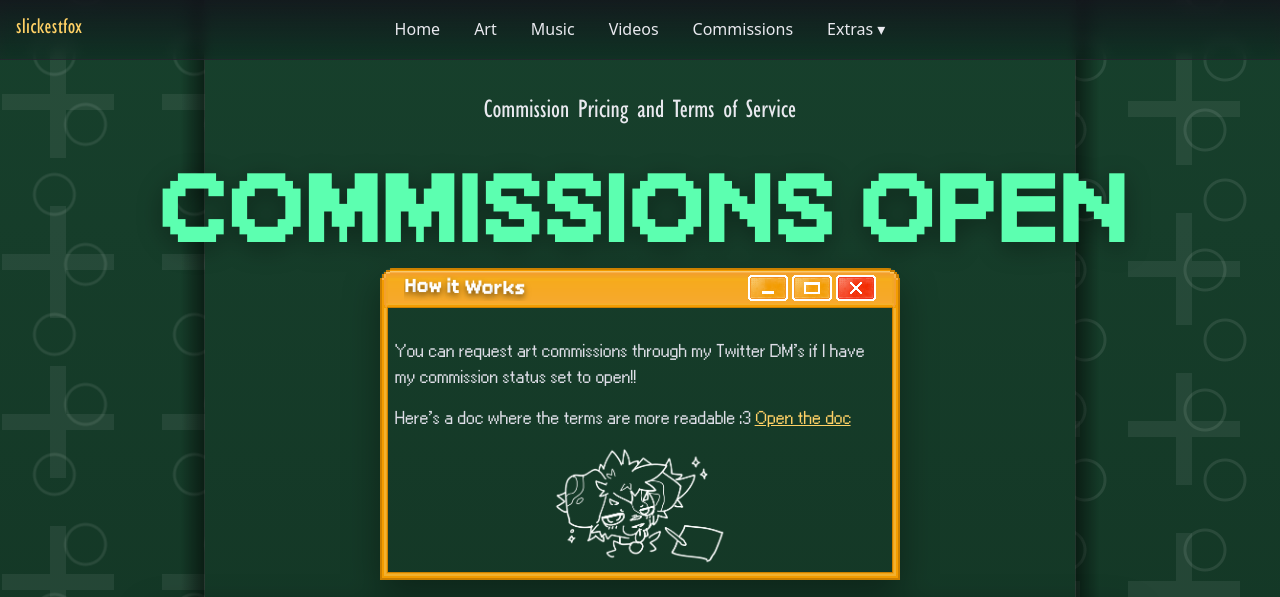
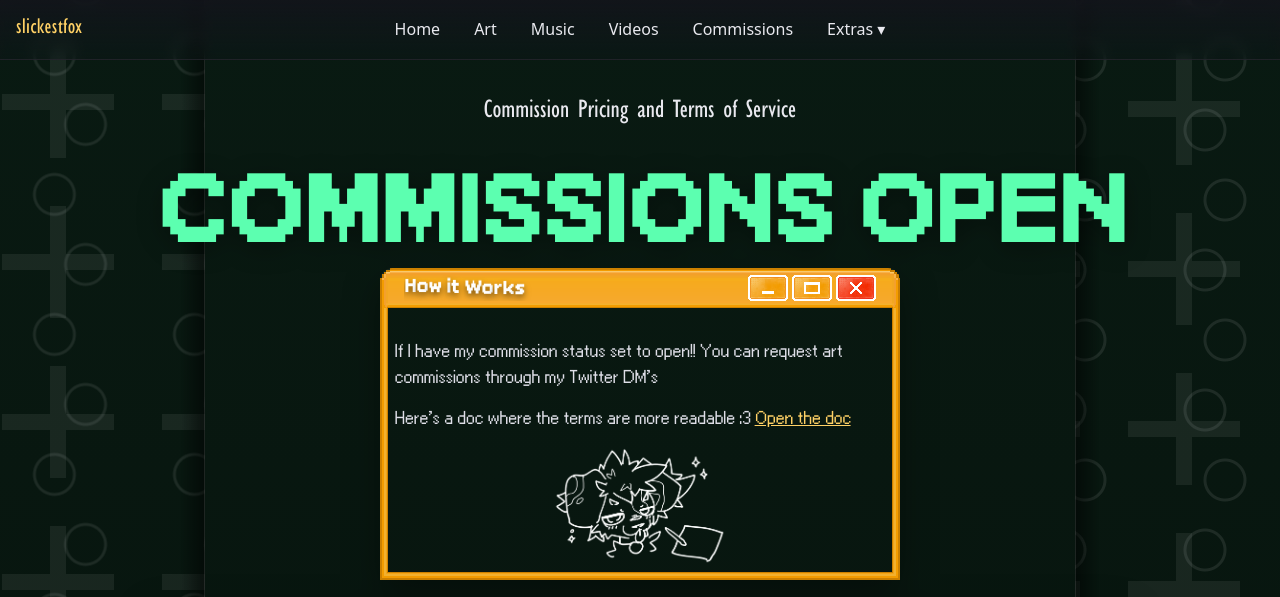
Before and after one commit to Josuero667/slickestfox-website, a plain HTML site: page comissions.html in a window 1280 px wide. Shown: the top 597 px of the page. Drawn offline with Linux system fonts and the light colour scheme.

Commit message:
Version 1.02
Changed URL Banner
Changed Comissions Body Text

```diff
--- a/comissions.html
+++ b/comissions.html
@@ -57,7 +57,7 @@
         </div>
       </div>
       <div class="luna-body">
-        <p>You can request art commissions through my Twitter DM’s if I have my commission status set to open!!</p>
+        <p>If I have my commission status set to open!! You can request art commissions through my Twitter DM’s </p>
 
         <p>Here’s a doc where the terms are more readable :3 <a href="https://docs.google.com/document/d/1zNpQGxoMZdQBrpU7XLlzCokvoXq4_9g-JSp3YZvnwjU/edit?usp=sharing" target="_blank" rel="noopener noreferrer">Open the doc</a></p>
         <img class="luna-img" src="assets/macchi doodling.png" alt="small doodle" style="max-width:180px; border-radius:10px; display:block; margin:10px auto 0;"/>
@@ -215,8 +215,8 @@
         const colorStr = getComputedStyle(el).color; // rgb(...)
         const base = parseRGB(colorStr);
         // Much darker gradient shades for the page background
-        const top = rgbMul(base, 0.25);   // strong darkening
-        const bot = rgbMul(base, 0.12);   // even darker at bottom
+        const top = rgbMul(base, 0.1);   // strong darkening
+        const bot = rgbMul(base, 0.04);   // even darker at bottom
         document.body.style.background = `linear-gradient(180deg, ${top} 0%, ${bot} 100%)`;
       }
       if (document.readyState === 'loading') document.addEventListener('DOMContentLoaded', apply);
```
Also changed, not shown: assets/url-preview.png.
